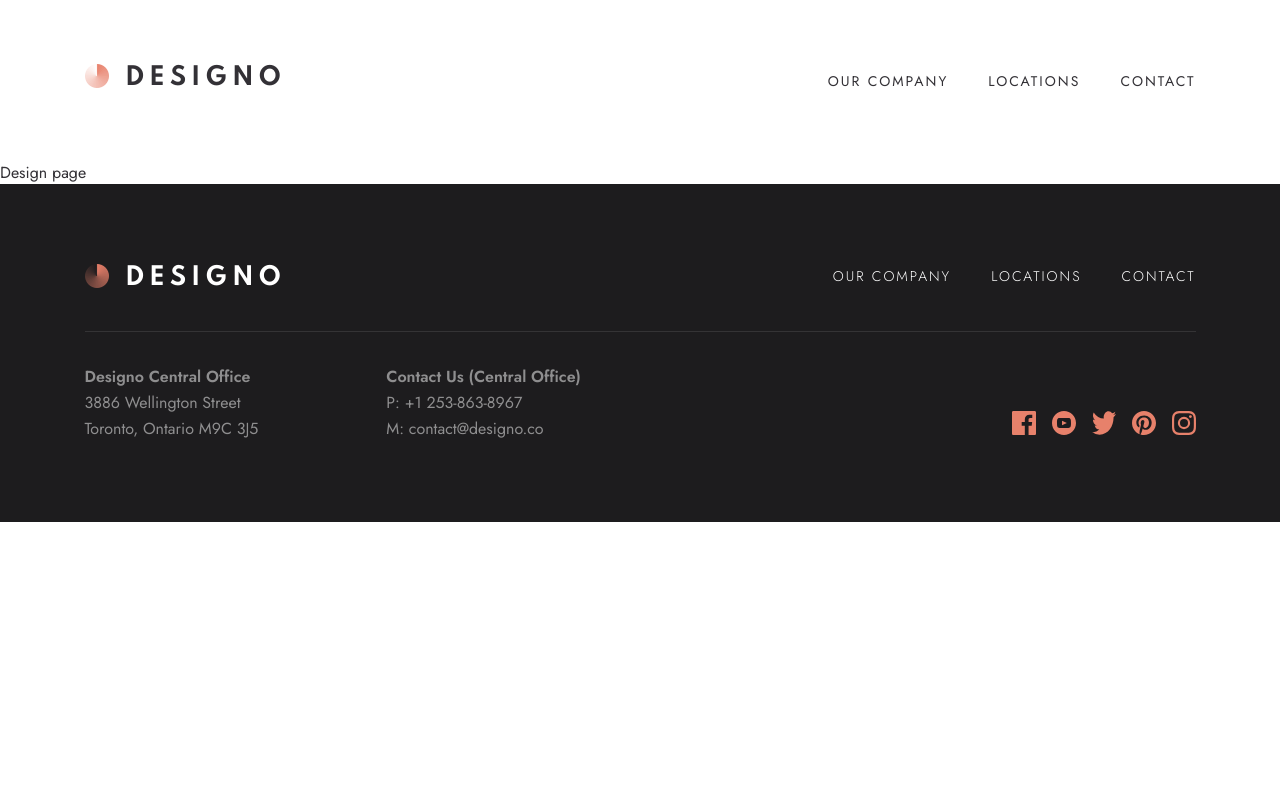
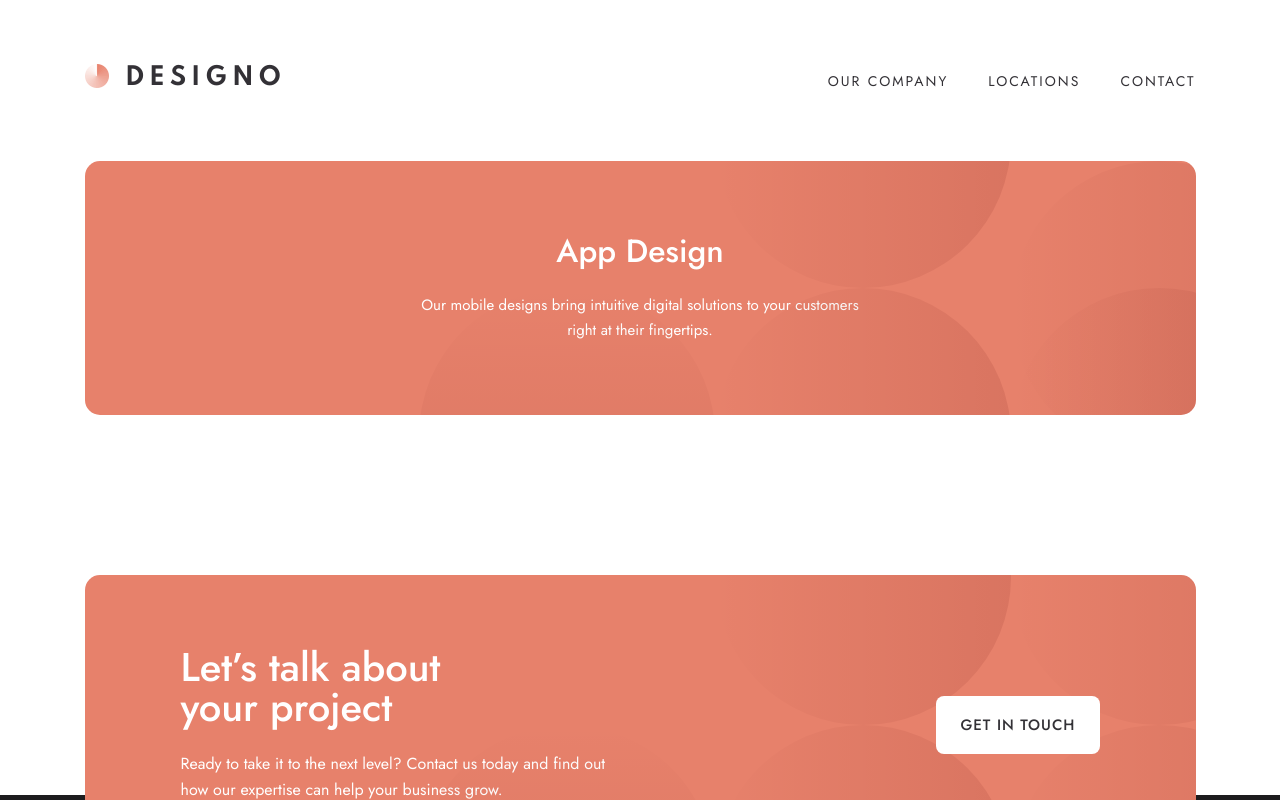
Before and after one commit to brodiehunt/designo-studio, a React (Vite) app: page /design/app-design in a window 1280 px wide. Shown: the top 800 px of the page. Built offline with nearby package versions, Linux system fonts and the light colour scheme.

Commit message:
Design page hero section complete

```diff
--- /dev/null
+++ b/src/components/design/DesignHero.jsx
@@ -0,0 +1,134 @@
+import styled from "styled-components";
+import backgroundImage from '../../assets/shared/desktop/bg-pattern-small-circle.svg';
+
+const DesignHeroStyles = styled.section`
+  position: relative;
+  padding: 4.5rem 1.5rem;
+  margin-bottom: 6rem;
+  background-color: var(--primary);
+  display: flex;
+  flex-direction: column;
+  align-items: center;
+  gap: 1.5rem;
+  overflow: hidden;
+
+  h1 {
+    color: var(--primary-light);
+    font-size: 2rem;
+    font-weight: 500;
+    line-height: 2.25rem;
+  }
+
+  p {
+    color: var(--primary-light);
+    font-size: 0.9375rem;
+    font-weight: 400;
+    line-height: 1.5625rem;
+    text-align: center;
+    max-width: 28rem;
+  }
+
+  .circle {
+    position: absolute;
+    width: 18.5rem;
+    height: 18.5rem;
+  }
+
+  .one {
+    top: 0;
+    right: 0;
+  }
+
+  .two, .three, .four, .five {
+    display: none;
+
+  }
+
+  @media (min-width: 768px) {
+    margin: 0 2.5rem;
+    margin-bottom: 7.5rem;
+    border-radius: 0.9375rem;
+
+    .one {
+      bottom: 50%;
+      right: -10%;
+      transform: rotate(-180deg)
+    }
+    .two {
+      display: block;
+      top: 50%;
+      right: -10%;
+      transform: rotate(-180deg);
+    }
+
+    .three {
+      display: block;
+      top: 50%;
+      right: -10%;
+      transform: translateX(-100%) rotate(180deg);
+    }
+
+    .four {
+      display: block;
+      bottom: 50%;
+      right: -10%;
+      transform: translateX(-100%) rotate(-180deg);
+    }
+
+    .five {
+      display: block;
+      top: 50%;
+      right: -10%;
+      transform: translateX(-200%) rotate(-90deg);
+    }
+  }
+
+  @media (min-width: 1024px) {
+    padding: 4.5rem 6rem;
+    margin-bottom: 10rem;
+  }
+
+  @media (min-width: 1150px) {
+    max-width: 1111px;
+    margin-right: auto;
+    margin-left: auto;
+
+  }
+`;
+
+export default function DesignHero({title, content}) {
+
+  return (
+    <DesignHeroStyles>
+      <img
+        src={backgroundImage}
+        className="circle one"
+        aria-hidden="true"
+      />
+      <img
+        src={backgroundImage}
+        className="circle two"
+        aria-hidden="true"
+      />
+      <img
+        src={backgroundImage}
+        className="circle three"
+        aria-hidden="true"
+      />
+      <img
+        src={backgroundImage}
+        className="circle four"
+        aria-hidden="true"
+      />
+      <img
+        src={backgroundImage}
+        className="circle five"
+        aria-hidden="true"
+      />
+      <h1>{title || 'Web Design'}</h1>
+      <p>
+        {content || "We build websites that serve as powerful marketing tools and bring memorable brand experiences."}
+      </p>
+    </DesignHeroStyles>
+  )
+}
--- a/src/pages/DesignPage.jsx
+++ b/src/pages/DesignPage.jsx
@@ -1,7 +1,22 @@
+import DesignHero from '../components/design/DesignHero';
+import FooterCallToAction from '../components/FooterCallToAction';
+import FooterExtension from '../components/footer/FooterExtension';
+import { useLocation } from 'react-router-dom';
 
+import { categories } from '../data/categories';
 
 export default function DesignPage() {
+  const location = useLocation();
+  const pathName = location.pathname;
+  const categoryInformation = categories.find((category) => {
+    return pathName === `/design/${category.url}`;
+  })
+
   return (
-    <div>Design page</div>
+    <div>
+      <DesignHero title={categoryInformation.title} content={categoryInformation.content}/>
+      <FooterCallToAction />
+      <FooterExtension />
+    </div>
   )
 }
```
Also changed, not shown: src/components/design/ProjectCard.jsx (added), src/components/design/ProjectsContainer.jsx (added).
